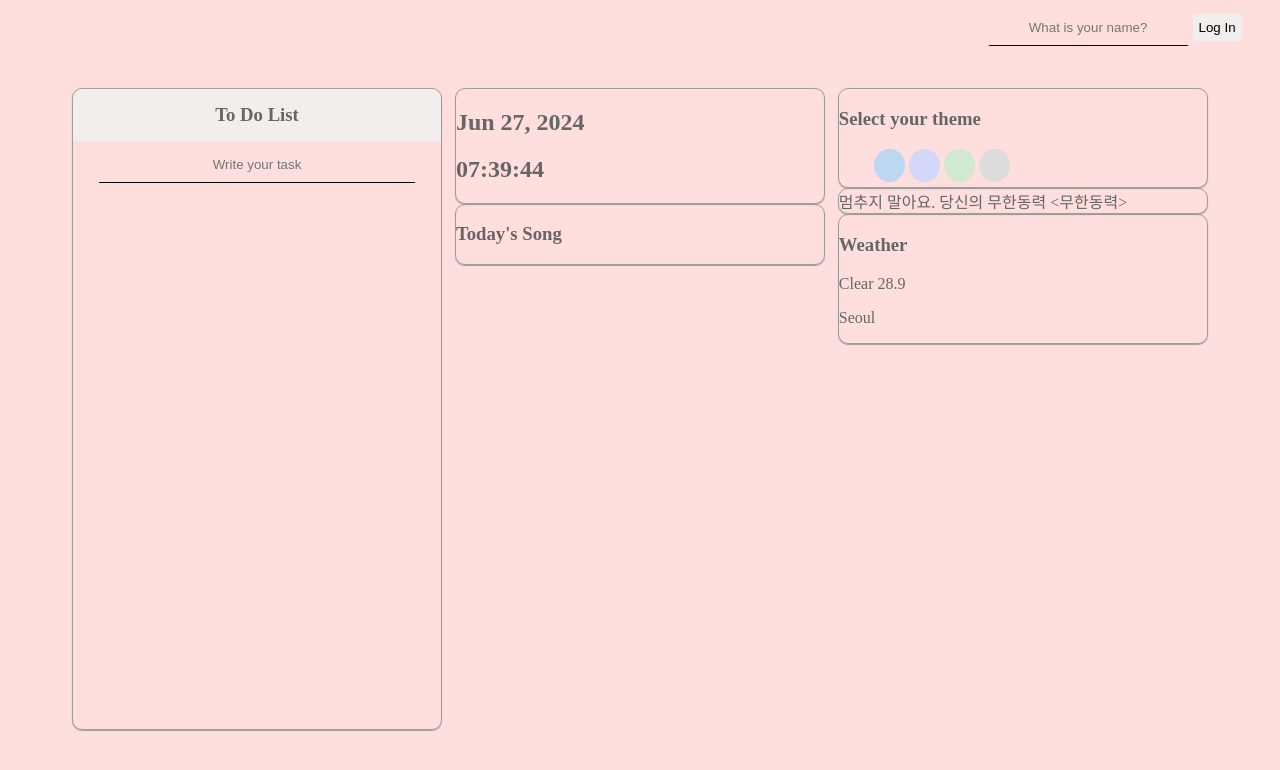
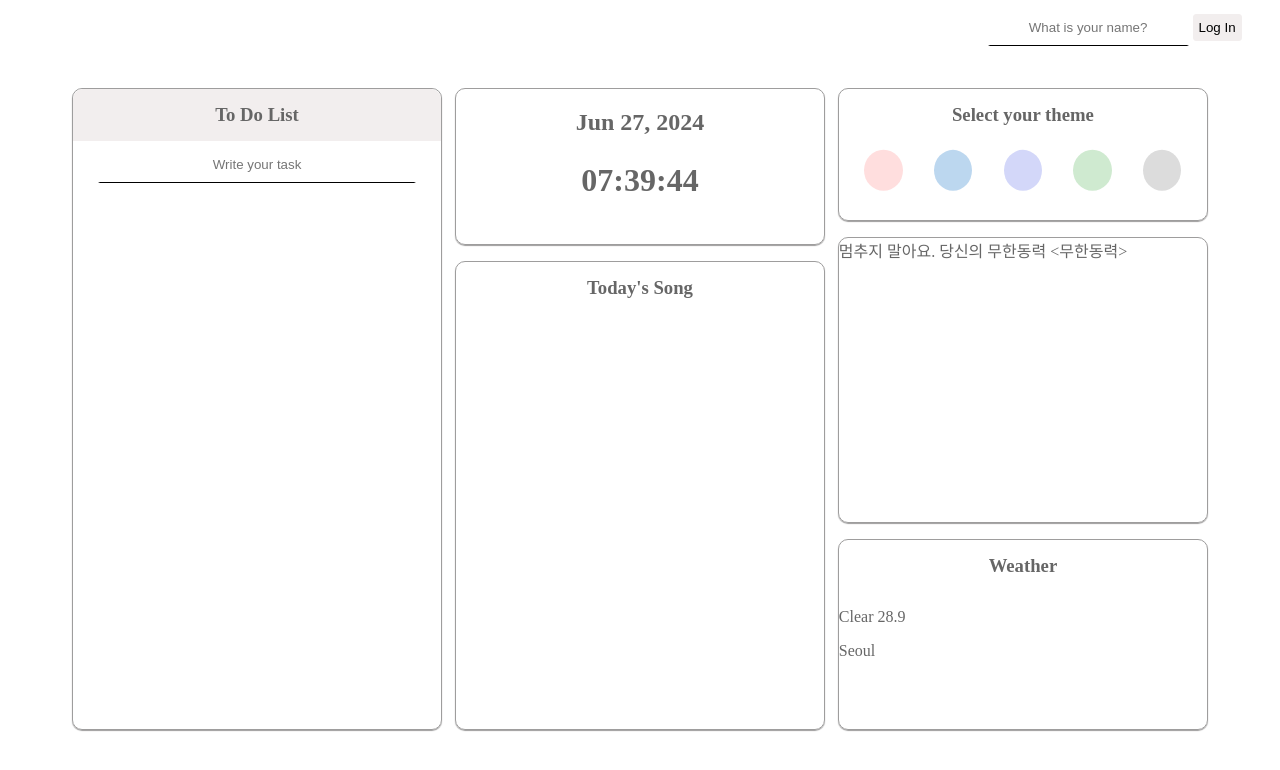
Before and after one commit to Hajin-Bang/TodoList_Musical, a plain HTML site: page index.html in a window 1280 px wide. Drawn offline with Linux system fonts and the light colour scheme.

Commit message:
[style]-common

```diff
--- a/css/common.css
+++ b/css/common.css
@@ -1,5 +1,25 @@
+/* :root {
+  --main-color: #ffdede;
+}
+
+.pink {
+  --main-color: #ffdede;
+}
+.blue {
+  --main-color: #bcd7ef;
+}
+.purple {
+  --main-color: #d3d7f9;
+}
+.green {
+  --main-color: #cfead0;
+}
+.gray {
+  --main-color: #dcdcdc;
+} */
+
 body {
-  background-color: #ffdede;
+  background-color: var(--main-color);
   color: #666666;
 }
 
@@ -11,6 +31,15 @@ section {
   border: 1.5px solid #9e9d9d;
   border-radius: 10px;
   box-shadow: 0 1px 1px 0 #9e9d9d;
+}
+
+h3 {
+  padding: 15px;
+  margin: 0;
+  text-align: center;
+  border-radius: 10px 10px 0 0;
+  /* padding-bottom: 18px; */
+  /* border-bottom: 1.5px solid #9e9d9d; */
 }
 
 input {
--- a/css/style.css
+++ b/css/style.css
@@ -30,13 +30,7 @@ main {
 }
 
 #todo-title {
-  padding: 15px;
-  margin: 0;
-  text-align: center;
   background-color: #f2eeee;
-  border-radius: 10px 10px 0 0;
-  /* padding-bottom: 18px; */
-  /* border-bottom: 1.5px solid #9e9d9d; */
 }
 
 #todo-form {
@@ -49,3 +43,53 @@ main {
 #todo-form input {
   width: 80%;
 }
+
+/* 가운데 열 */
+#center-column {
+  display: grid;
+  grid-template-rows: 1fr 3fr;
+  gap: 2vh;
+}
+
+/* 날짜/시간 */
+#date-time {
+  text-align: center;
+}
+
+#time {
+  font-weight: 900;
+  color: var(--main-color);
+  font-size: xx-large;
+}
+
+/* 오른쪽 열 */
+#right-column {
+  display: grid;
+  grid-template-rows: 0.7fr 1.5fr 1fr;
+  gap: 2vh;
+}
+
+/* 음악 플레이어 */
+#music-box {
+  background-color: var(--main-color);
+}
+
+/* 테마 */
+#theme-box {
+  background-color: var(--main-color);
+}
+
+#img-box {
+  margin: 1vh 2vw;
+  display: flex;
+  justify-content: space-between;
+  gap: 1vw;
+}
+
+img {
+  width: 3vw;
+}
+
+.pink {
+  background-color: --m;
+}
```
